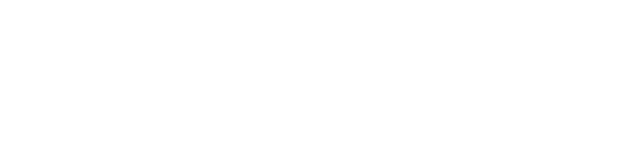
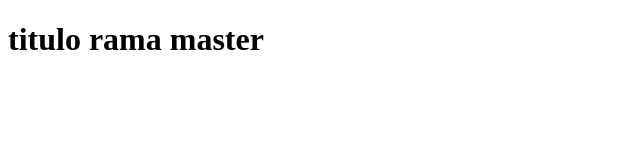
Before and after one commit to ignacioesp/MiPrimerProyectoGit, a plain HTML site: page pagina1.html in a window 1280 px wide. Shown: the whole page, without its empty margins (0-640 px from the left). Drawn offline with Linux system fonts and the light colour scheme.

Commit message:
titutlo rama master

```diff
--- a/pagina1.html
+++ b/pagina1.html
@@ -8,5 +8,6 @@
 </head>
 <body>
 
+    <h1>titulo rama master</h1>
 </body>
 </html>
```
